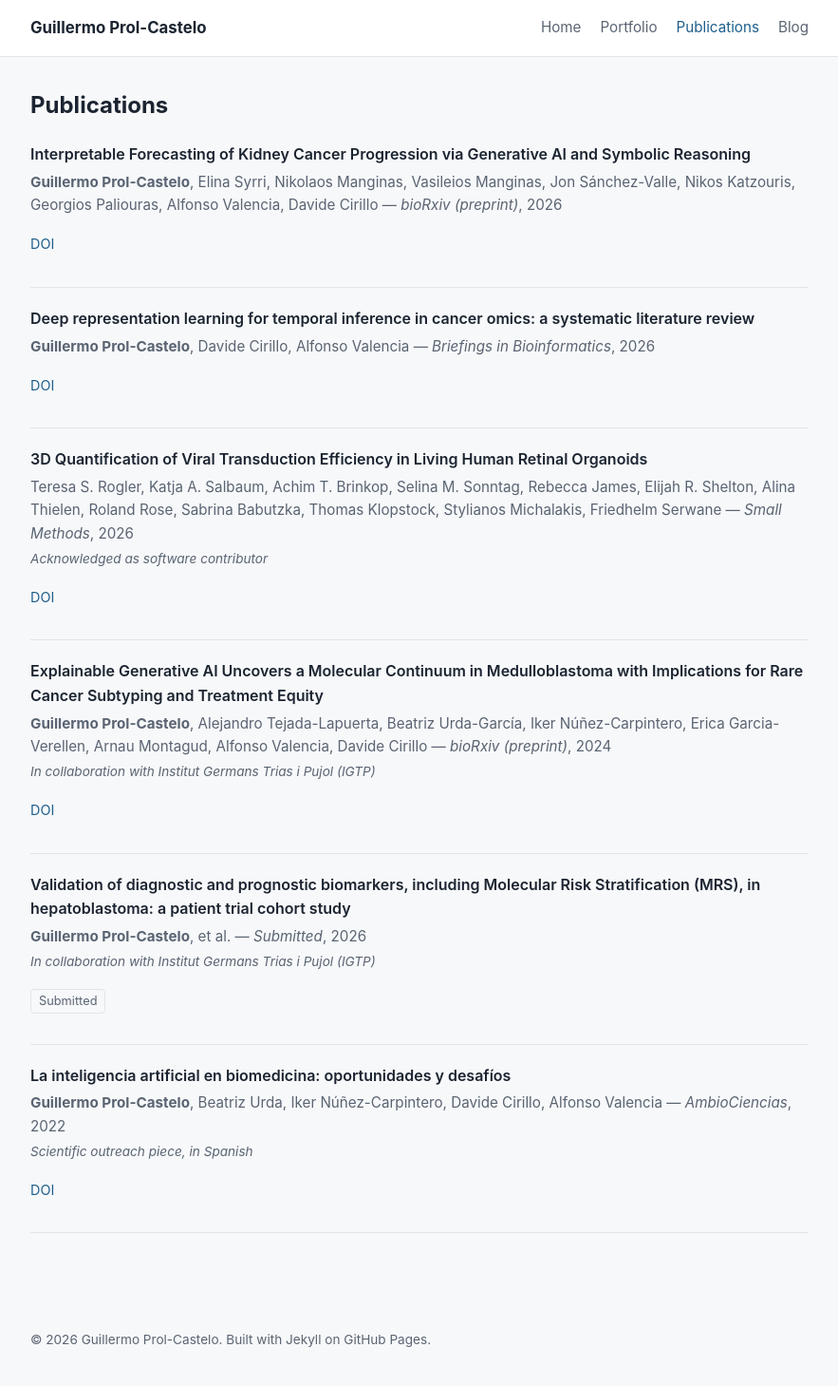
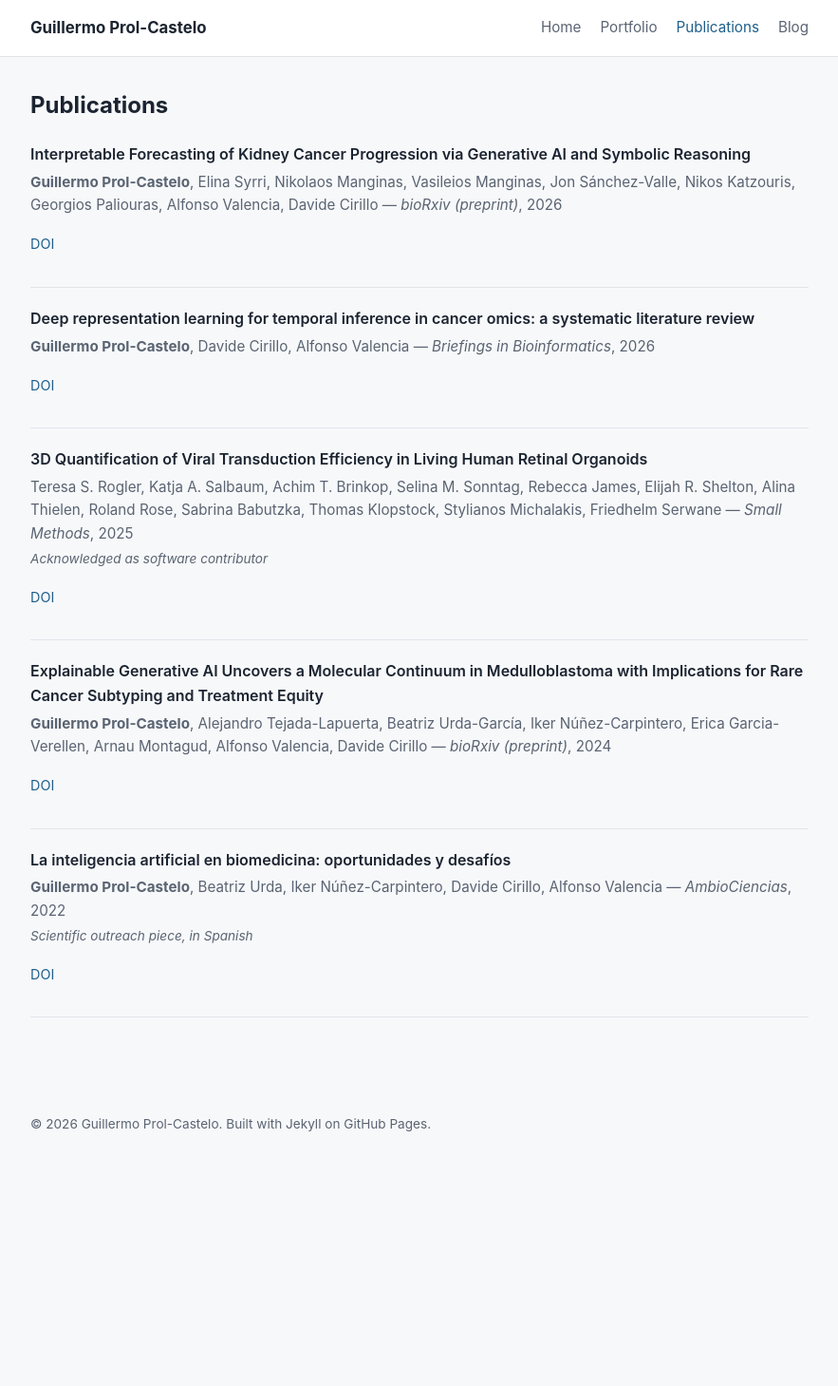
Before and after one commit to gprolcastelo/gpcastelo.github.io, a Jekyll site: the page built from publications.md, in a window 1280 px wide. Shown: the whole page at 95% size, without its empty margins (198-1081 px from the left). Built offline with Jekyll 4.4.1, drawn with Linux system fonts in a browser that asks for light colours; after the commit the page ends 1232 px from its top, so only the background shows below that.

Commit message:
Update publications per feedback
Fix Small Methods publication year to 2025, remove the unpublished
hepatoblastoma entry, and drop the IGTP collaboration notes.

```diff
--- a/_data/publications.yml
+++ b/_data/publications.yml
@@ -17,7 +17,7 @@
 - title: "3D Quantification of Viral Transduction Efficiency in Living Human Retinal Organoids"
   authors: "Teresa S. Rogler, Katja A. Salbaum, Achim T. Brinkop, Selina M. Sonntag, Rebecca James, Elijah R. Shelton, Alina Thielen, Roland Rose, Sabrina Babutzka, Thomas Klopstock, Stylianos Michalakis, Friedhelm Serwane"
   venue: "Small Methods"
-  year: 2026
+  year: 2025
   doi_url: "https://doi.org/10.1002/smtd.202401050"
   note: "Acknowledged as software contributor"
 
@@ -26,14 +26,6 @@
   venue: "bioRxiv (preprint)"
   year: 2024
   doi_url: "https://doi.org/10.1101/2024.12.30.630738"
-  note: "In collaboration with Institut Germans Trias i Pujol (IGTP)"
-
-- title: "Validation of diagnostic and prognostic biomarkers, including Molecular Risk Stratification (MRS), in hepatoblastoma: a patient trial cohort study"
-  authors: "Guillermo Prol-Castelo, et al."
-  venue: "Submitted"
-  year: 2026
-  status: "Submitted"
-  note: "In collaboration with Institut Germans Trias i Pujol (IGTP)"
 
 - title: "La inteligencia artificial en biomedicina: oportunidades y desafíos"
   authors: "Guillermo Prol-Castelo, Beatriz Urda, Iker Núñez-Carpintero, Davide Cirillo, Alfonso Valencia"
```
